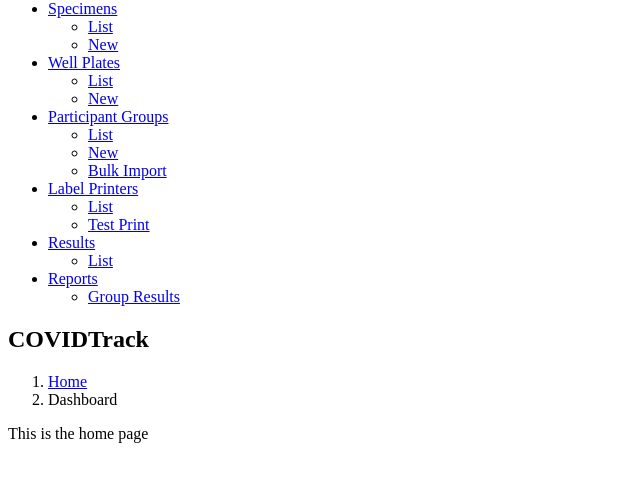
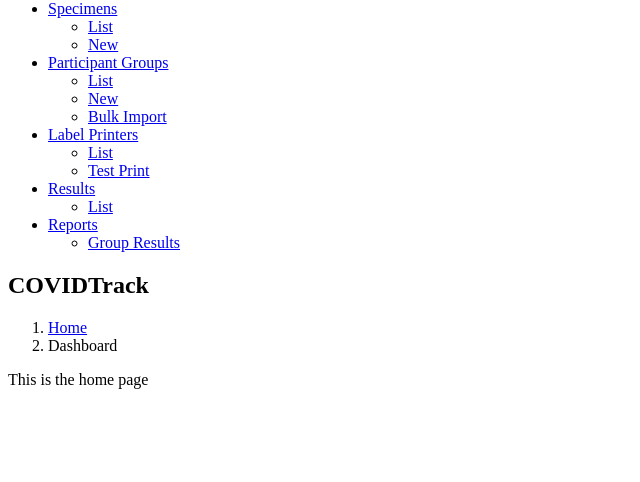
Before and after one commit to stowersinstitute/COVIDTrack, a Symfony app: template templates/index.html.twig in a window 1280 px wide. Shown: the part 130-612 px from the top of the page, without its empty margins (0-640 px from the left). Run offline with Twig, Linux system fonts and the light colour scheme; the template is opened without the code that fills it, so the values that code supplies are empty; some libraries are stand-ins or nearby versions.

Commit message:
Remove Well Plates from left nav

```diff
--- a/templates/sidebar.html.twig
+++ b/templates/sidebar.html.twig
@@ -45,20 +45,6 @@ Renders a top-level navigation node in the tree navigation.
                     text: 'New',
                     iconClass: 'fa-plus',
                     route: 'app_specimen_new'
-                },
-            ])
-        }}
-        {{
-            _self.treenode('Well Plates', 'fa-th', [
-                {
-                    text: 'List',
-                    iconClass: 'fa-list',
-                    route: 'app_wellplate_list'
-                },
-                {
-                    text: 'New',
-                    iconClass: 'fa-plus',
-                    route: 'app_wellplate_new'
                 },
             ])
         }}
```
